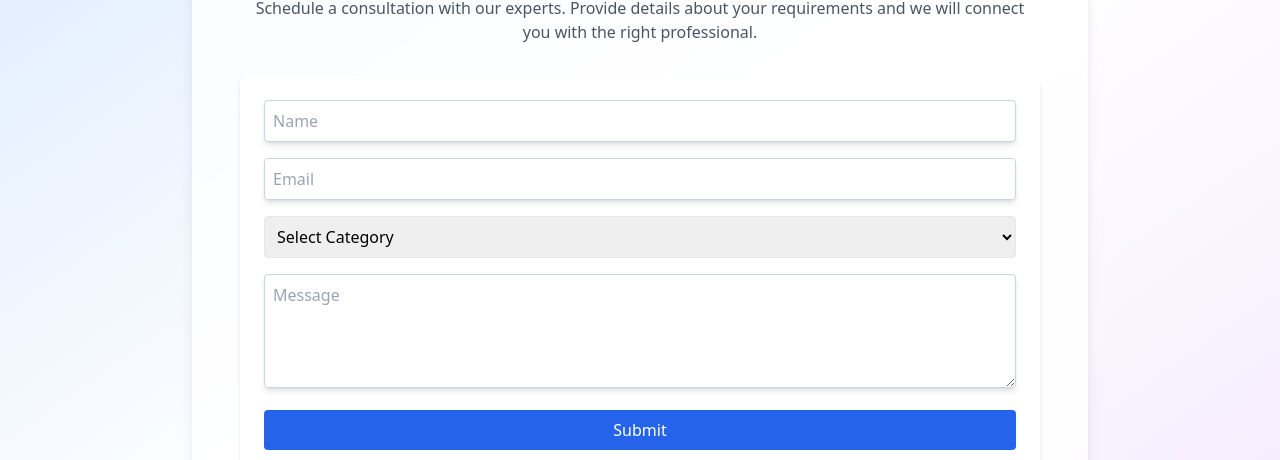
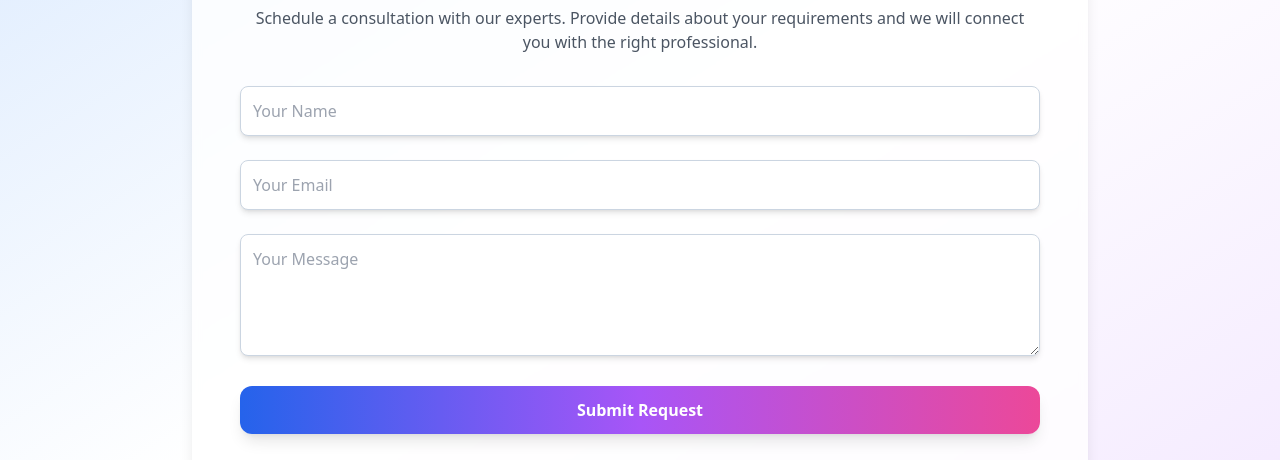
Before and after one commit to venupala-tt/propnz, a Next.js app: page /pages/book-an-expert in a window 1280 px wide. Shown: the part 340-800 px from the top of the page. Built offline with nearby package versions, Linux system fonts and the light colour scheme.

Commit message:
Update page.tsx

```diff
--- a/app/pages/book-an-expert/page.tsx
+++ b/app/pages/book-an-expert/page.tsx
@@ -1,6 +1,24 @@
-import ContactForm from "../../../components/boe-ContactForm";
+"use client";
+import { useState } from "react";
 
 export default function BookAnExpertPage() {
+  const [formData, setFormData] = useState({ name: "", email: "", message: "" });
+  const [submitted, setSubmitted] = useState(false);
+
+  const handleChange = (e: React.ChangeEvent<HTMLInputElement | HTMLTextAreaElement>) => {
+    setFormData({ ...formData, [e.target.name]: e.target.value });
+  };
+
+  const handleSubmit = async (e: React.FormEvent) => {
+    e.preventDefault();
+
+    // Example: You can later post this to an API route (/api/contact)
+    console.log("Form submitted:", formData);
+
+    setSubmitted(true);
+    setFormData({ name: "", email: "", message: "" });
+  };
+
   return (
     <main
       className="flex min-h-screen flex-col items-center justify-center
@@ -27,22 +45,51 @@ export default function BookAnExpertPage() {
         </p>
 
         {/* Contact Form */}
-        <div className="space-y-6">
-          <ContactForm />
+        {!submitted ? (
+          <form onSubmit={handleSubmit} className="space-y-6">
+            <input
+              type="text"
+              name="name"
+              placeholder="Your Name"
+              value={formData.name}
+              onChange={handleChange}
+              className="w-full border rounded-lg p-3 focus:ring-2 focus:ring-purple-400 outline-none"
+              required
+            />
+            <input
+              type="email"
+              name="email"
+              placeholder="Your Email"
+              value={formData.email}
+              onChange={handleChange}
+              className="w-full border rounded-lg p-3 focus:ring-2 focus:ring-purple-400 outline-none"
+              required
+            />
+            <textarea
+              name="message"
+              placeholder="Your Message"
+              value={formData.message}
+              onChange={handleChange}
+              rows={4}
+              className="w-full border rounded-lg p-3 focus:ring-2 focus:ring-purple-400 outline-none"
+              required
+            />
 
-          {/* Gradient Submit Button */}
-          <div className="flex justify-center">
+            {/* Gradient Submit Button */}
             <button
               type="submit"
-              form="contact-form" // ✅ ensure your ContactForm uses id="contact-form"
-              className="px-8 py-3 rounded-xl shadow-lg font-semibold text-white
+              className="w-full px-8 py-3 rounded-xl shadow-lg font-semibold text-white
                 bg-gradient-to-r from-blue-600 via-purple-500 to-pink-500
                 hover:opacity-90 transition-all duration-300"
             >
               Submit Request
             </button>
+          </form>
+        ) : (
+          <div className="text-center text-green-600 font-semibold">
+            ✅ Thank you! Your request has been submitted.
           </div>
-        </div>
+        )}
       </div>
     </main>
   );
```
